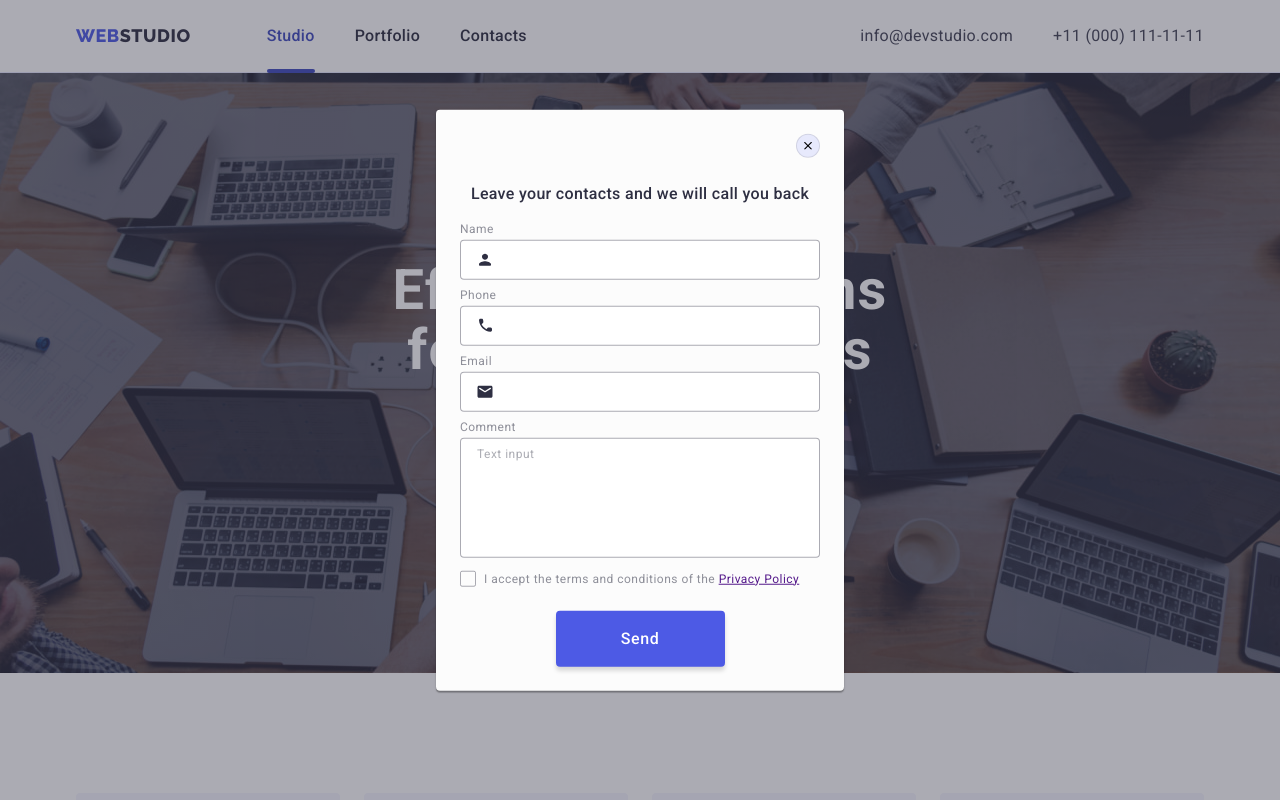
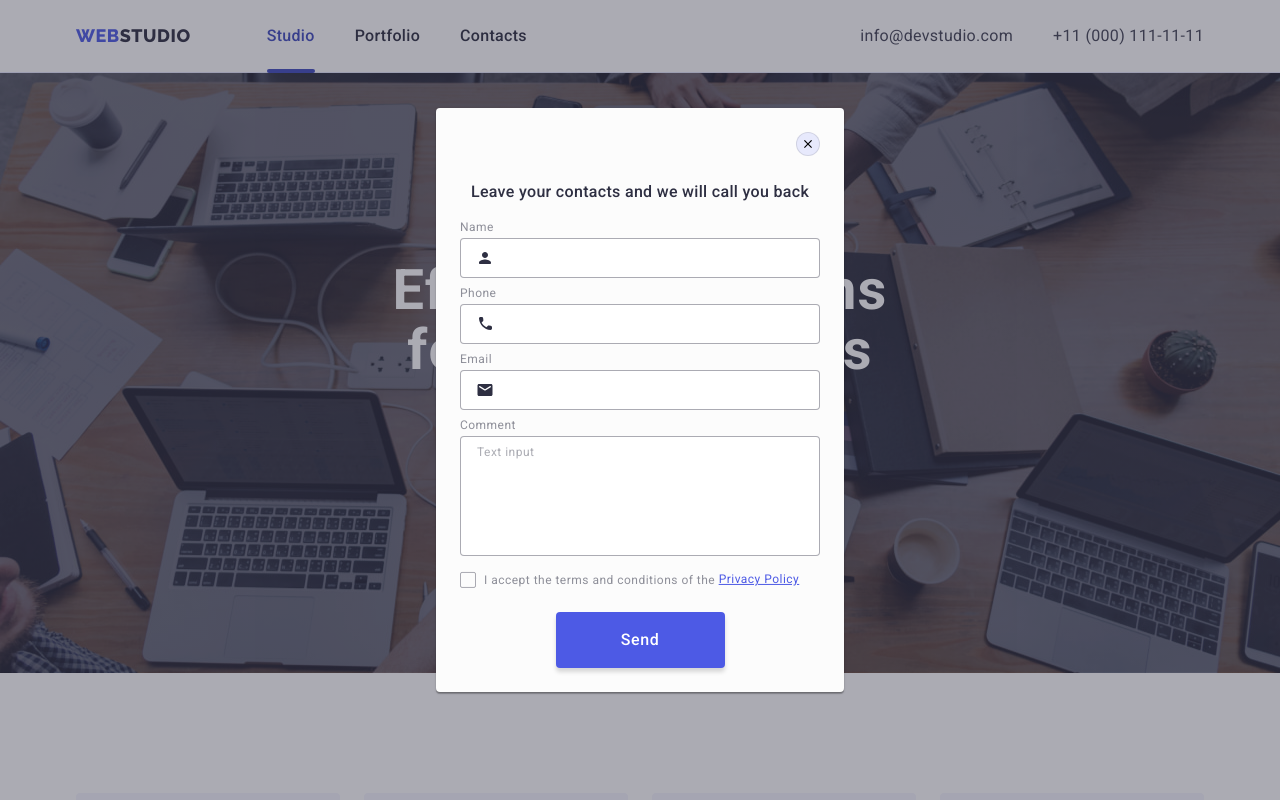
Before and after one commit to LinaHnidenko/goit-markup-hw-06, a plain HTML site: page index.html in a window 1280 px wide. Both pictures are taken after a click on the button "Order Service". Shown: the top 800 px of the page. Drawn offline with nearby package versions, Linux system fonts and the light colour scheme.

Commit message:
correct mistakes

```diff
--- a/css/syles.css
+++ b/css/syles.css
@@ -799,11 +799,15 @@ body {
 .modal-form-field {
   margin-bottom: 8px;
 }
+.modal-form-textarea {
+  margin-bottom: 16px;
+}
 .modal-form-message {
   resize: none;
   width: 100%;
   height: 120px;
   padding: 8px 16px;
+  display: block;
 
   border: 1px solid rgba(46, 47, 66, 0.4);
   border-radius: 4px;
@@ -856,3 +860,7 @@ body {
 .modal-form-check:focus + .modal-form-check-desc::before {
   border-color: #4d5ae5;
 }
+.modal-form-ckeck-link {
+  line-height: 1.33;
+  color: #4d5ae5;
+}
--- a/index.html
+++ b/index.html
@@ -490,7 +490,7 @@
               </svg>
             </span>
           </label>
-          <label class="modal-form-field">
+          <label class="modal-form-textarea">
             <span class="modal-form-input-desc">Comment</span>
             <textarea
               name="user_message"
@@ -507,7 +507,7 @@
           />
           <label for="user_policy" class="modal-form-check-desc">
             I accept the terms and conditions of the&nbsp;
-            <a href="">Privacy Policy</a>
+            <a href="" class="modal-form-ckeck-link">Privacy Policy</a>
           </label>
           <button type="submit" class="modal-btn">Send</button>
         </form>
```
